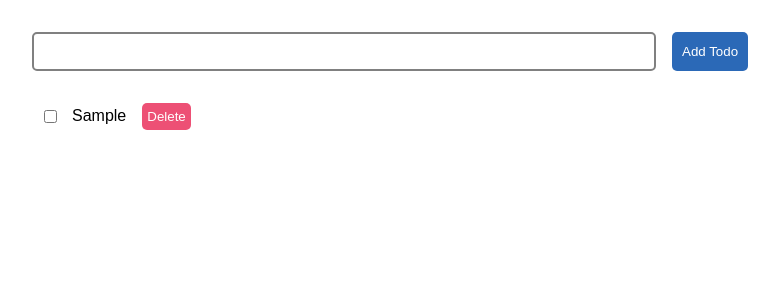
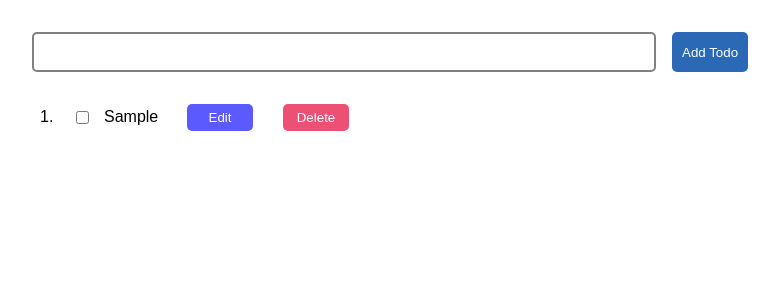
Before and after one commit to vmanidev/react-hooks, a React (Vite) app in the folder react-todo/: page / in a window 1280 px wide. Both pictures are taken after typing "Sample" into the empty fields and a click on the button "Add Todo". Shown: the top 300 px of the page, without its empty margins (8-787 px from the left). Built offline with nearby package versions, Linux system fonts and the light colour scheme.

Commit message:
Add edit feature, code refactor and style enhancement

```diff
--- a/react-todo/src/components/AddTodo.jsx
+++ b/react-todo/src/components/AddTodo.jsx
@@ -6,7 +6,10 @@ export default function AddTodo({ setTodos }) {
   const addTodo = () => {
     if (!inputRef.current.value) return;
     const todo = inputRef.current.value;
-    setTodos((prev) => [...prev, { id: prev.length + 1, todo, isDone: false }]); // update todo list
+    setTodos((prev) => [
+      ...prev,
+      { id: prev.length + 1, todo, isDone: false, edit: false },
+    ]); // update todo list
     inputRef.current.value = ""; // reset input field
   };
 
@@ -19,7 +22,7 @@ export default function AddTodo({ setTodos }) {
         id="add-todo-input"
         name="addTodo"
       />
-      <button onClick={addTodo}>Add Todo</button>
+      <button className="button" onClick={addTodo}>Add Todo</button>
     </div>
   );
 }
--- /dev/null
+++ b/react-todo/src/components/EditTodo.jsx
@@ -0,0 +1,17 @@
+import React from "react";
+
+export default function EditTodo({ currentTodoId, setTodos }) {
+  const editDone = () =>
+    setTodos((prev) =>
+      prev.map((todo) => {
+        if (todo.id === currentTodoId) todo.edit = false;
+        return todo;
+      })
+    );
+  return (
+    <>
+      <input id="edit-input" type="text" name="editInput" />
+      <button className="button done-btn" onClick={editDone}>Done</button>
+    </>
+  );
+}
--- /dev/null
+++ b/react-todo/src/components/EditTodoBtn.jsx
@@ -0,0 +1,13 @@
+import React from "react";
+
+export default function EditTodoBtn({ currentTodoId, setTodos }) {
+  const editTodo = () =>
+    setTodos((prev) =>
+      prev.map((todo) => {
+        if (todo.id === currentTodoId) todo.edit = true;
+        return todo;
+      })
+    );
+
+  return <button className="button edit-btn" onClick={editTodo}>Edit</button>;
+}
--- a/react-todo/src/components/TodoList.jsx
+++ b/react-todo/src/components/TodoList.jsx
@@ -1,14 +1,26 @@
 import React from "react";
 import DeleteTodo from "./DeleteTodo";
 import MarkTodoAsDone from "./markAsDone";
+import EditTodoBtn from "./EditTodoBtn";
+import EditTodo from "./EditTodo";
 
 export default function TodoList({ todos, setTodos }) {
   const renderTodos = () =>
-    todos.map(({ id, todo, isDone }) => (
+    todos.map(({ id, todo, isDone, edit }, index) => (
       <li key={id}>
-        <MarkTodoAsDone currentTodoId={id} setTodos={setTodos} />
-        <span className={isDone ? "isDone" : undefined}>{todo} </span>
-        <DeleteTodo currentTodoId={id} setTodos={setTodos} />
+        <span>{index + 1}.</span>
+        {edit ? (
+          <>
+            <EditTodo currentTodoId={id} setTodos={setTodos} />
+          </>
+        ) : (
+          <>
+            <MarkTodoAsDone currentTodoId={id} setTodos={setTodos} />
+            <span className={isDone ? "isDone" : undefined}>{todo} </span>
+            <EditTodoBtn currentTodoId={id} setTodos={setTodos} />
+            <DeleteTodo currentTodoId={id} setTodos={setTodos} />
+          </>
+        )}
       </li>
     ));
 
--- a/react-todo/src/style.css
+++ b/react-todo/src/style.css
@@ -2,12 +2,6 @@ body {
   box-sizing: border-box;
   font-family: sans-serif;
   font-size: 1em;
-}
-
-button {
-  cursor: pointer;
-  width: fit-content;
-  padding: 5px;
 }
 
 .delete-btn {
@@ -23,7 +17,10 @@ button {
   outline: none;
   border: none;
   border-radius: 5px;
+  cursor: pointer;
+  width: 5em;
   height: 2em;
+  padding: 5px;
 }
 
 .btn-container {
@@ -52,6 +49,8 @@ button {
   border-radius: 5px;
   color: white;
   padding: 10px;
+  width: fit-content;
+  height: 3em;
 }
 
 ul {
@@ -64,7 +63,7 @@ ul {
 
 li {
   display: grid;
-  grid-template-columns: 1em 1fr 1fr;
+  grid-template-columns: 1em 1em 1fr 5em 1fr;
   gap: 1em;
   align-items: center;
   justify-items: flex-start;
@@ -77,3 +76,17 @@ li {
 input[type="checkbox"] {
   cursor: pointer;
 }
+
+#edit-input {
+  grid-column: span 3;
+  width: 100%;
+  padding: 5px;
+  border-radius: 5px;
+  outline: none;
+  border: 1px solid gray;
+}
+
+.done-btn,
+.edit-btn {
+  background: #5a5aff;
+}
```
